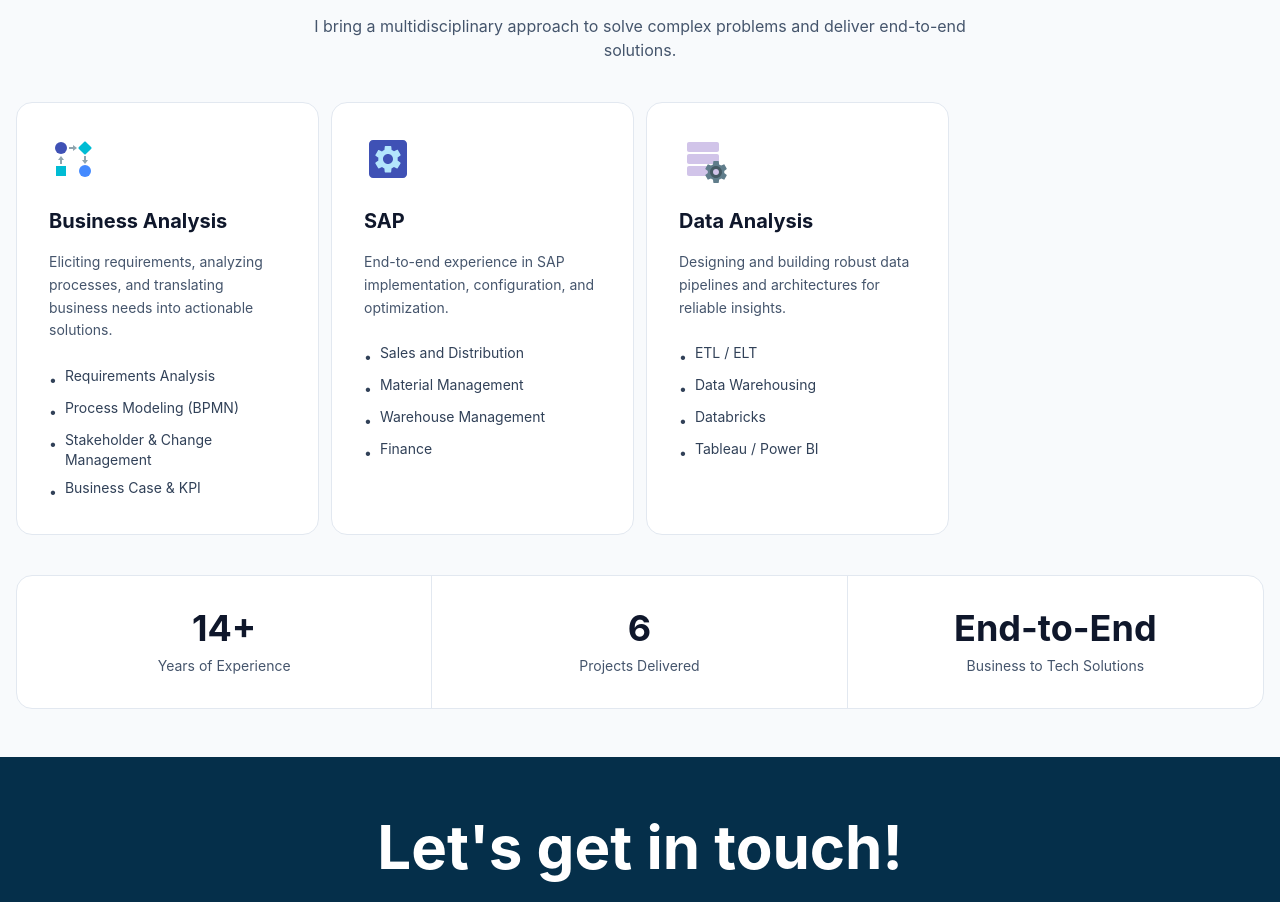
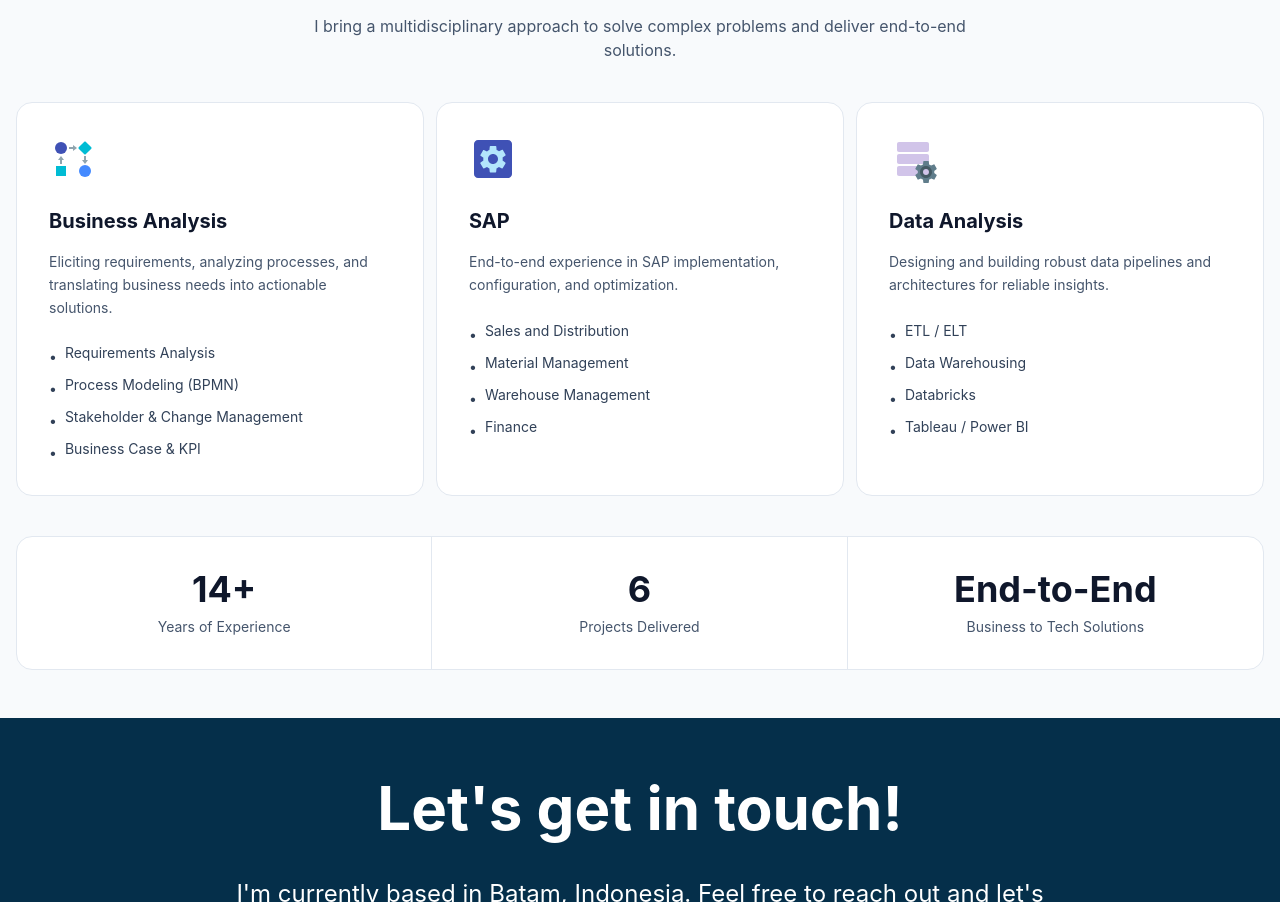
Before and after one commit to fannikharisma/portfolio-fanni-kharisma, a React (Vite) app: page / in a window 1280 px wide. Shown: the part 918-1820 px from the top of the page. Built offline with nearby package versions, Linux system fonts and the light colour scheme.

Commit message:
Update the column to hide AI ML expertise

```diff
--- a/src/components/home/ExpertiseArea.tsx
+++ b/src/components/home/ExpertiseArea.tsx
@@ -78,7 +78,7 @@ export default function ExpertiseArea() {
 
         {/* Cards */}
         {/* <div className="grid gap-6 md:grid-cols-2 xl:grid-cols-3"> */}
-        <div className="grid gap-3 md:grid-cols-4">
+        <div className="grid gap-3 md:grid-cols-3">
           {expertiseData.map((item) => {
             const Icon = item.icon;
             return (
```
